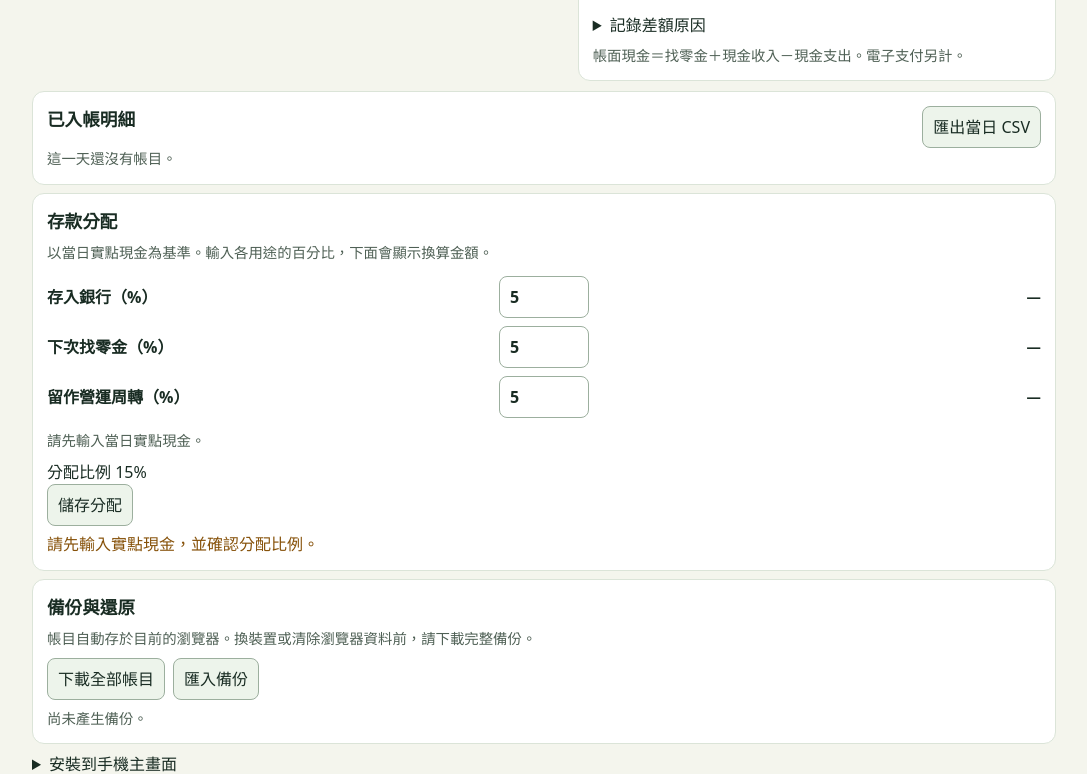
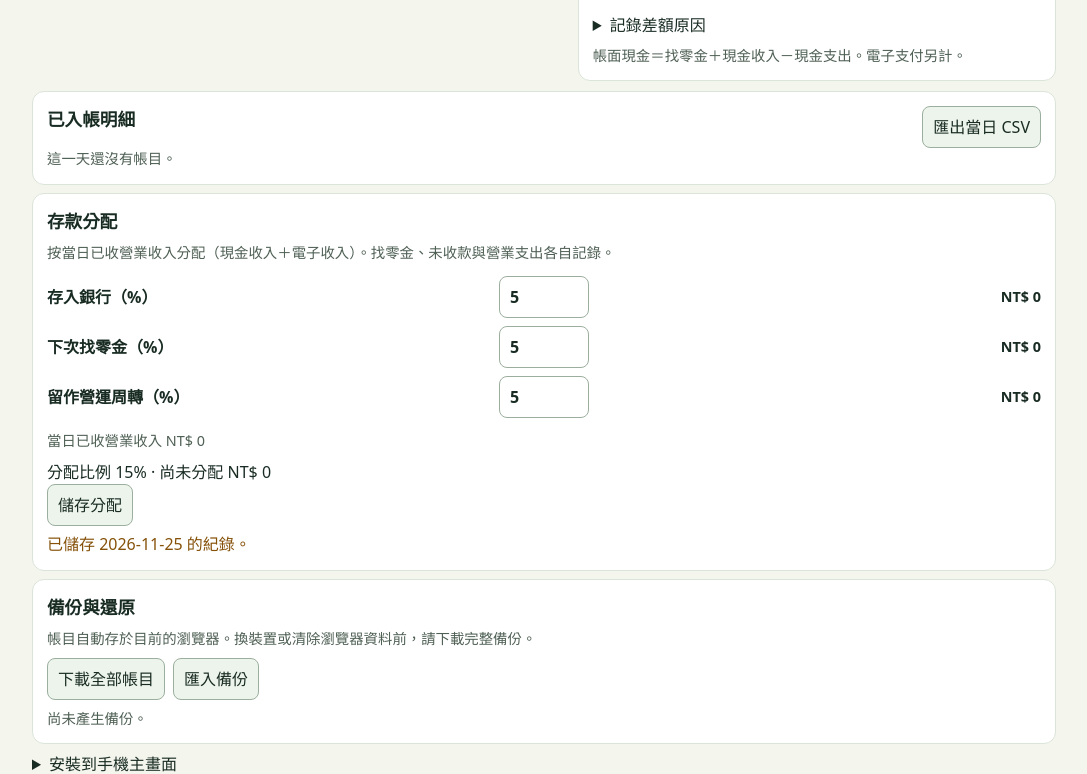
Before and after one commit to yunhui0423/stall-ledger, a plain HTML site: page index.html in a window 1280 px wide. Both pictures are taken after typing "5", "5", "5" into the empty fields and a click on the button "儲存分配". Shown: the part 578-1352 px from the top of the page, without its empty margins (96-1183 px from the left). Drawn offline with Linux system fonts and the light colour scheme.

Commit message:
Base savings allocation on collected daily revenue

```diff
--- a/index.html
+++ b/index.html
@@ -152,7 +152,7 @@ dl{margin:0 0 10px} dl div{display:flex;justify-content:space-between;gap:10px;p
  <div id="entries"></div><p id="storage" class="notice" role="status"></p></section>
 <section class="lead" id="allocation-panel">
  <h2>存款分配</h2>
- <p class="muted">以當日實點現金為基準。輸入各用途的百分比，下面會顯示換算金額。</p>
+ <p class="muted">按當日已收營業收入分配（現金收入＋電子收入）。找零金、未收款與營業支出各自記錄。</p>
  <form id="allocation-form" class="lead">
   <label>存入銀行（%） <input id="alloc-bank" type="number" min="0" max="100" step="0.01" inputmode="decimal"> <output id="amount-bank" for="alloc-bank"></output></label>
   <label>下次找零金（%） <input id="alloc-float" type="number" min="0" max="100" step="0.01" inputmode="decimal"> <output id="amount-float" for="alloc-float"></output></label>
@@ -442,19 +442,21 @@ function allocationTotal(){
   const data=today();
   const points=allocationInputs.map(input=>Math.round((input.valueAsNumber || 0)*100));
   const share=points.reduce((sum,point)=>sum+point,0);
-  const cash=data.cash===''?null:Number(data.cash);
+  const totals=sums(data.entries);
+  const revenue=totals.cashIn+totals.digitalIn;
   const valid=share<=10000 && allocationInputs.every(input=>input.validity.valid);
-  const preview=cash!==null && valid ? allocationAmounts(cash,points) : null;
+  const preview=valid ? allocationAmounts(revenue,points) : null;
   const legacy=!data.allocation?.points && data.allocation && allocationInputs.every(input=>input.value==='');
-  $('allocation-base').textContent=cash===null?'請先輸入當日實點現金。':'實點現金 '+format(cash);
+  $('allocation-base').textContent='當日已收營業收入 '+format(revenue);
   for(const [i,field] of allocationFields.entries()){
     $('amount-'+field).textContent=legacy?format(data.allocation[field]):preview?format(preview[i]):'—';
   }
   const total=preview?.reduce((sum,amount)=>sum+amount,0);
   $('allocation-total').textContent=legacy?'上次儲存的是固定金額，填入比例即可更新。':
     !valid?'比例合計須在 100% 以內，每欄最多兩位小數。':
-    '分配比例 '+share/100+'%'+(preview?' · 尚未分配 '+format(cash-total):'');
-  return {points,share,cash,preview,valid};
+    '分配比例 '+share/100+'% · 尚未分配 '+format(revenue-total)+
+    (data.allocation?.points && data.allocation.basis!=='income'?' · 舊分配待重新儲存':'');
+  return {points,share,preview,valid};
 }
 function saveDayField(field,value,status){
   const day=$('day').value;
@@ -464,6 +466,7 @@ function saveDayField(field,value,status){
     records=next;
     renderMonth();
     if(field==='journal') $('journal-saved').hidden=!value;
+    if(field==='allocation') allocationTotal();
     $(status).textContent='已儲存 '+day+' 的紀錄。';
   }catch{$(status).textContent='瀏覽器無法儲存，請先備份現有帳目。';}
 }
@@ -474,12 +477,12 @@ $('journal-form').onsubmit=event=>{
 allocationInputs.forEach(input=>input.addEventListener('input',allocationTotal));
 $('allocation-form').onsubmit=event=>{
   event.preventDefault();
-  const {points,share,cash,preview,valid}=allocationTotal();
-  if(!valid || (share && cash===null)){
-    $('allocation-status').textContent='請先輸入實點現金，並確認分配比例。';return;
+  const {points,share,preview,valid}=allocationTotal();
+  if(!valid){
+    $('allocation-status').textContent='請確認分配比例。';return;
   }
   if(!share && !today().allocation?.points && today().allocation) return;
-  const value=share?{...Object.fromEntries(allocationFields.map((field,i)=>[field,preview[i]])),points}:undefined;
+  const value=share?{...Object.fromEntries(allocationFields.map((field,i)=>[field,preview[i]])),points,basis:'income'}:undefined;
   saveDayField('allocation',value,'allocation-status');
 };
 function renderDayNotes(){
```
